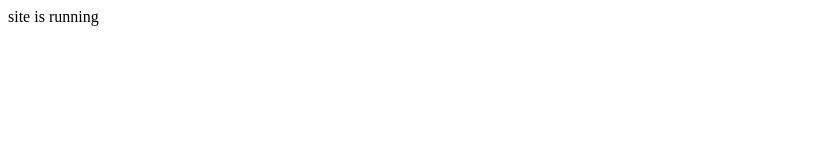
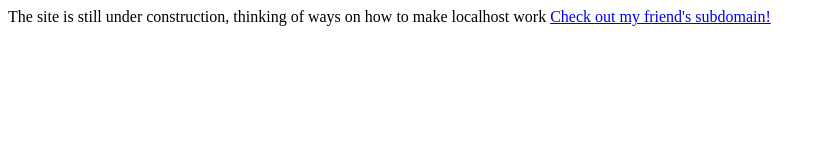
Before and after one commit to ContentGamer/84a9f2fb-0d26-4f32-b824-73dcb9b7f070, a plain HTML site: page index.html in a window 1280 px wide. Shown: the whole page, without its empty margins (0-824 px from the left). Drawn offline with Linux system fonts and the light colour scheme.

Commit message:
Update index.html

```diff
--- a/index.html
+++ b/index.html
@@ -1,7 +1,8 @@
 <head>
-  <title>Site is running</title>
+  <title>Welcome to my site!</title>
 </head>
 
 <body>
-  site is running
+  <h>The site is still under construction, thinking of ways on how to make localhost work</h>
+  <a href="https://max.contentgamer.net">Check out my friend's subdomain!</a>
 </body>
```
